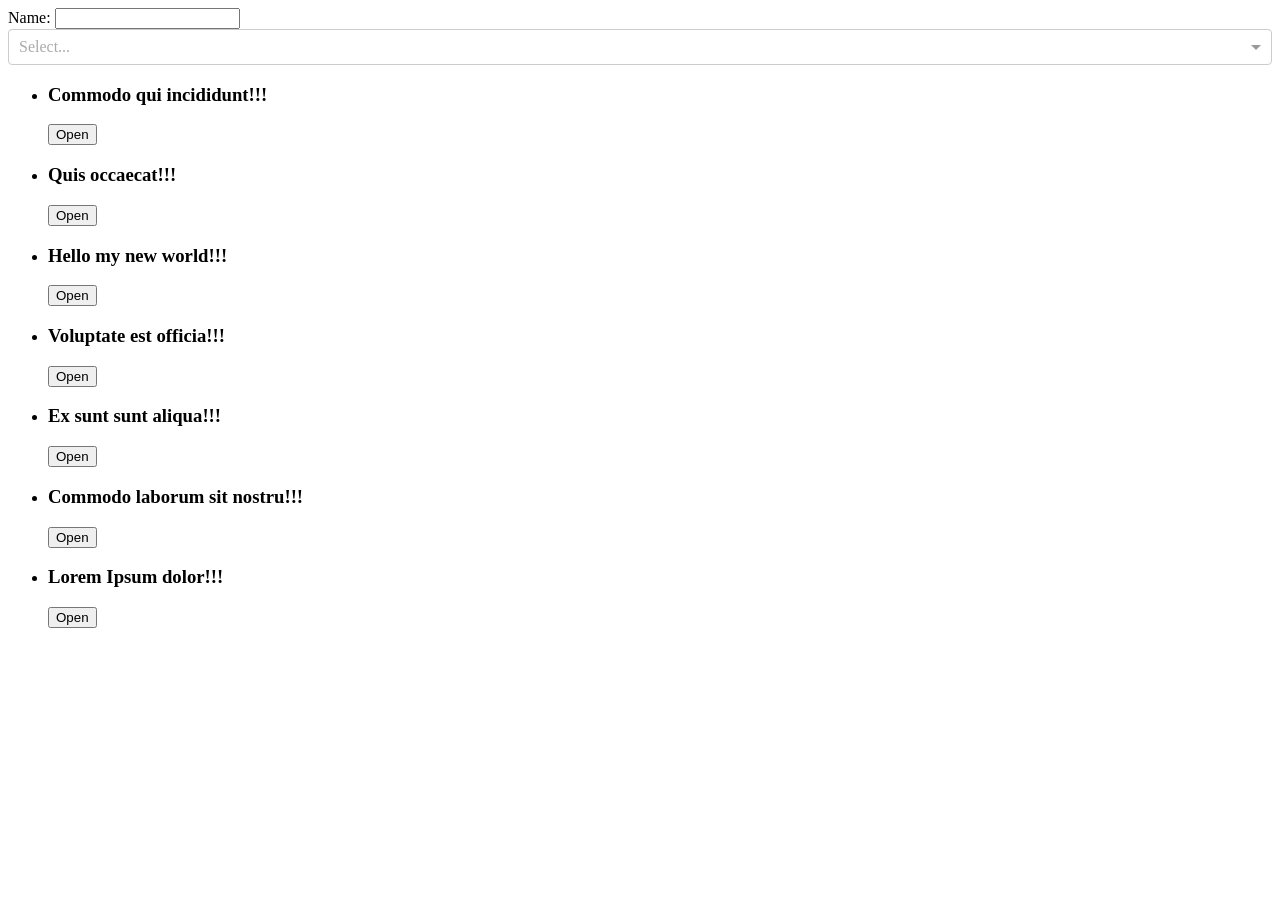
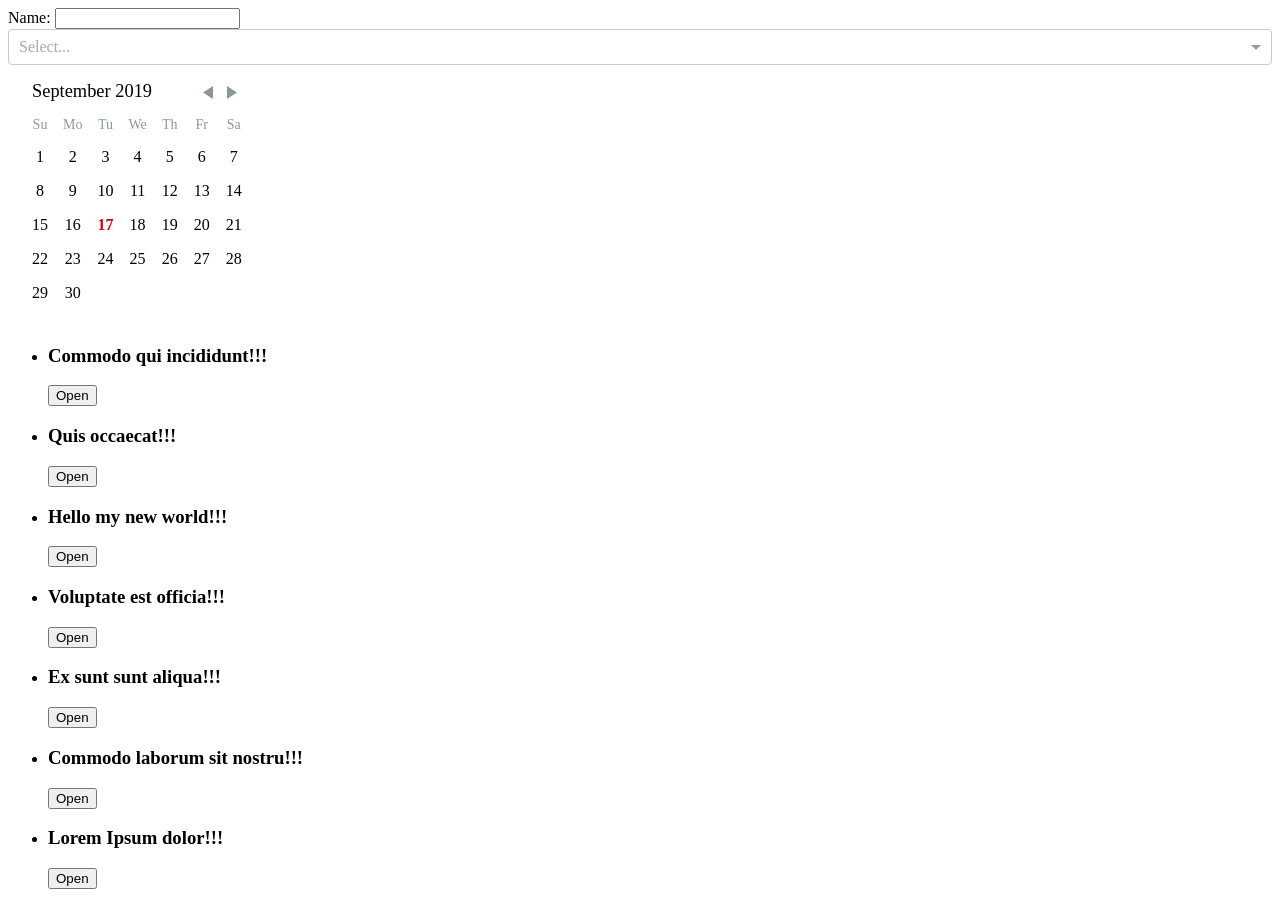
Before and after one commit to OlegSharyk/react-course-yakob-start, a React app: page / in a window 1280 px wide. Before the commit the page ends 800 px from the top, so only its background shows below. Built offline with nearby package versions, Linux system fonts and the light colour scheme.

Commit message:
add datepicker and comments form

```diff
--- a/package.json
+++ b/package.json
@@ -31,6 +31,7 @@
     "css-loader": "^3.2.0",
     "prop-types": "^15.7.2",
     "react": "^15.5.0",
+    "react-day-picker": "^7.3.2",
     "react-dom": "^15.5.0",
     "react-select": "1.0.0-rc.5",
     "react-transition-group": "1.2.0",
--- a/src/components/App.js
+++ b/src/components/App.js
@@ -3,35 +3,32 @@
 import ArticleList from './ArticleList';
 import ArticleChart from './ArticleChart';
 import UserForm from './UserForm';
-import Select from 'react-select';
-import 'react-select/dist/react-select.css'
+import 'react-select/dist/react-select.css';
+import Filters from './Filters';
 
 class App extends Component {
-    static PropTypes = {
-
-    }
+    static PropTypes = {};
 
     state = {
-        selection: null
-    }
+        selection: null,
+    };
 
+    changeSelection = selection => this.setState({ selection });
 
-    changeSelection = selection => this.setState({selection})
-
-    render(){
+    render() {
         const options = this.props.articles.map(article => ({
             label: article.title,
-            value: article.id
-        }))
+            value: article.id,
+        }));
 
         return (
             <div>
                 <UserForm />
-                <Select options={options} value={this.state.selection} onChange={this.changeSelection } />
+                <Filters articles={this.props.articles} />
                 <ArticleList articles={this.props.articles} />
-                <ArticleChart articles={this.props.articles}  />
+                <ArticleChart articles={this.props.articles} />
             </div>
-        )
+        );
     }
 }
 
--- /dev/null
+++ b/src/components/CommentForm/index.js
@@ -0,0 +1,66 @@
+import React, { Component } from 'react';
+import PropTypes from 'prop-types';
+import './style.css';
+
+class CommentForm extends Component {
+    static propTypes = {};
+
+    state = {
+        user: '',
+        text: '',
+    };
+
+    render() {
+        return (
+            <form onSubmit={this.handleSubmit}>
+                user:{' '}
+                <input
+                    value={this.state.user}
+                    onChange={this.handleChange('user')}
+                    className={this.getClassName('user')}
+                />
+                comment:{' '}
+                <input
+                    value={this.state.text}
+                    onChange={this.handleChange('text')}
+                    className={this.getClassName('text')}
+                />
+                <input type="submit" value="submit" />
+            </form>
+        );
+    }
+
+    handleSubmit = ev => {
+        ev.preventDefault();
+        this.setState({
+            user: '',
+            text: '',
+        });
+    };
+
+    getClassName = type =>
+        this.state[type].length && this.state[type].length < limits[type].min
+            ? 'form-input__error'
+            : '';
+
+    handleChange = type => ev => {
+        const { value } = ev.target;
+        if (value.length > limits[type].max) return;
+        this.setState({
+            [type]: value,
+        });
+    };
+}
+
+const limits = {
+    user: {
+        min: 5,
+        max: 15,
+    },
+    text: {
+        min: 20,
+        max: 50,
+    },
+};
+
+export default CommentForm;
--- /dev/null
+++ b/src/components/CommentForm/style.css
@@ -0,0 +1,3 @@
+.form-input__error {
+    outline-color: red;
+}
--- a/src/components/CommentList.js
+++ b/src/components/CommentList.js
@@ -1,7 +1,8 @@
 import React, { Component } from 'react';
-import PropTypes from 'prop-types'
+import PropTypes from 'prop-types';
 import Comment from './Comment';
 import toggleOpen from '../decorators/toggleOpen';
+import CommentForm from './CommentForm';
 
 function CommentList({ comments = [], isOpen, toggleOpen }) {
     const buttonText = isOpen ? 'hide comments' : 'show comments';
@@ -16,19 +17,25 @@
     );
 }
 
-
 CommentList.PropTypes = {
     comments: PropTypes.array,
     //from toggleOpen decorator
     isOpen: PropTypes.bool,
-  toggleOpen: PropTypes.func
-}
+    toggleOpen: PropTypes.func,
+};
 
 function renderBody({ comments, isOpen }) {
     if (!isOpen) return null;
-  if (!comments.length) return <p>No comments yet</p>;
+    if (!comments.length)
+        return (
+            <div>
+                <p>No comments yet</p>
+                <CommentForm />
+            </div>
+        );
 
     return (
+        <div>
             <ul>
                 {comments.map(comment => (
                     <li key={comment.id}>
@@ -36,6 +43,8 @@
                     </li>
                 ))}
             </ul>
+            <CommentForm />
+        </div>
     );
 }
 
--- /dev/null
+++ b/src/components/Filters/DateRange.js
@@ -0,0 +1,41 @@
+import React, { Component } from 'react';
+import DayPicker, { DateUtils } from 'react-day-picker';
+import PropTypes from 'prop-types';
+
+import 'react-day-picker/lib/style.css';
+
+class DateRange extends Component {
+    // static propTypes = {
+    //     date: PropTypes.shape({
+    //         from: PropTypes.object,
+    //         to: PropTypes.object,
+    //     }),
+    //     setDate: PropTypes.func.isRequired,
+    // };
+
+    state = {
+        from: null,
+        to: null,
+    };
+
+    handleDayClick = day => {
+        this.setState(DateUtils.addDayToRange(day, this.state));
+    };
+
+    render() {
+        const { from, to } = this.state;
+        const selectedRange = from && to && `${from.toDateString()} - ${to.toDateString()}`;
+        return (
+            <div className="date-range">
+                <DayPicker
+                    ref="daypicker"
+                    selectedDays={day => DateUtils.isDayInRange(day, { from, to })}
+                    onDayClick={this.handleDayClick}
+                />
+                {selectedRange}
+            </div>
+        );
+    }
+}
+
+export default DateRange;
--- /dev/null
+++ b/src/components/Filters/SelectFilter.js
@@ -0,0 +1,38 @@
+import React, { Component } from 'react';
+import PropTypes from 'prop-types';
+import Select from 'react-select';
+// import { connect } from 'react-redux';
+// import { setSelectArticles } from '../../AC';
+
+import 'react-select/dist/react-select.css';
+
+class SelectFilter extends Component {
+    // static propTypes = {
+    //     //from connect
+    //     articles: PropTypes.array.isRequired,
+    //     selected: PropTypes.array,
+    //     setSelectArticles: PropTypes.func.isRequired,
+    // };
+
+    state = {
+        selected: [],
+    };
+
+    handleChange = selected => this.setState({ selected });
+
+    render() {
+        const { selected } = this.state;
+        const { articles } = this.props;
+
+        const options = articles.map(article => ({
+            label: article.title,
+            value: article.id,
+        }));
+
+        return (
+            <Select options={options} value={selected} multi={true} onChange={this.handleChange} />
+        );
+    }
+}
+
+export default SelectFilter;
--- /dev/null
+++ b/src/components/Filters/index.js
@@ -0,0 +1,21 @@
+import React, { Component } from 'react';
+import PropTypes from 'prop-types';
+import DateRange from './DateRange';
+import SelectFilter from './SelectFilter';
+
+class Filters extends Component {
+    static propTypes = {
+        articles: PropTypes.array,
+    };
+
+    render() {
+        return (
+            <div>
+                <SelectFilter articles={this.props.articles} />
+                <DateRange />
+            </div>
+        );
+    }
+}
+
+export default Filters;
```
Also changed, not shown: 1 other file (tests, documents, lock files or other folders). Lines whose indentation alone changed are shown as unchanged.
